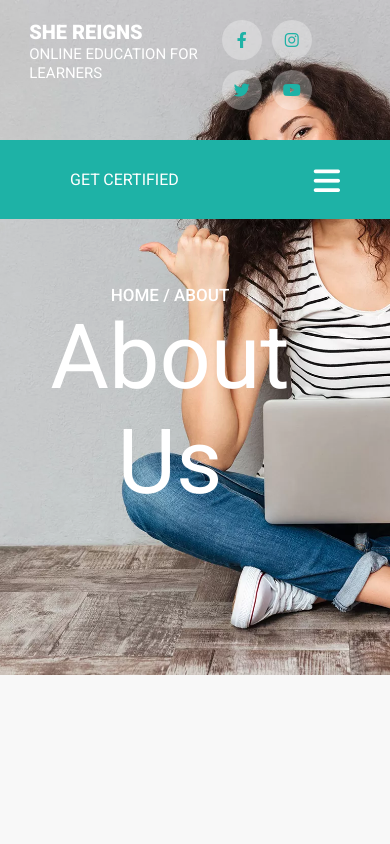
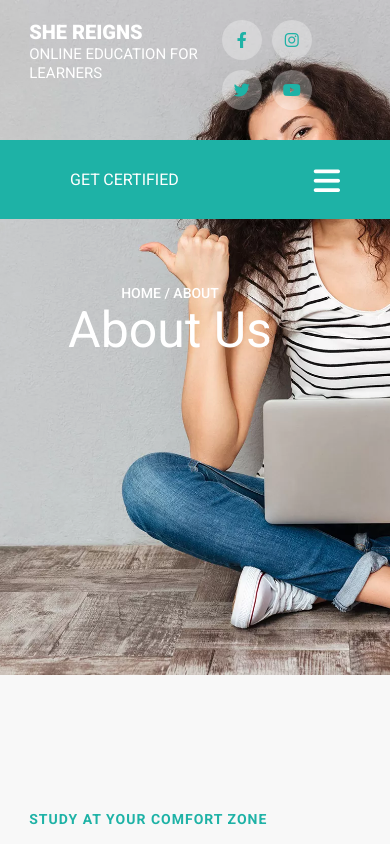
Before and after one commit to yasiramus/education-website, a React (Create React App) app: page /about in a window 390 px wide. Shown: the top 844 px of the page. Built offline with nearby package versions, Linux system fonts and the light colour scheme.

Commit message:
about home media query

```diff
--- a/src/components/back/back.css
+++ b/src/components/back/back.css
@@ -51,14 +51,21 @@
 
     .Margin {
 
-        margin-top: 90%;
+        margin-top: 0;
         /* margin-top: 60%; */
 
 
     }
 
+    .back h1 {
+
+        font-size: 50px;
+
+    }
+
+    .back h2 {
+
+        font-size: 14px;
+
+    }
 }
-
-@media screen and (min-width:480px) {
-
-}
```
